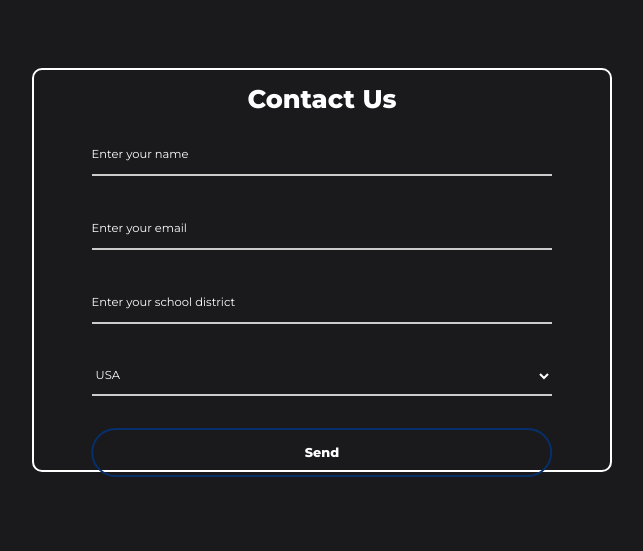
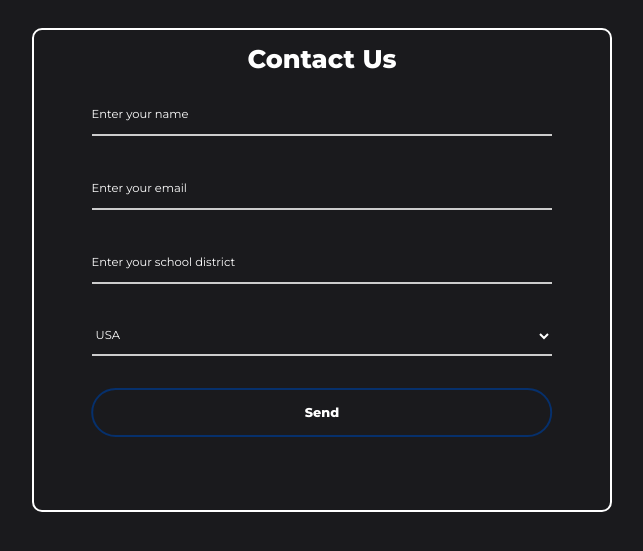
Before and after one commit to PacketPeter/edustore, a Flask app: page /contact in a window 1280 px wide. Shown: the part 130-681 px from the top of the page, without its empty margins (318-961 px from the left). Run offline with Flask 3, Linux system fonts and the light colour scheme.

Commit message:
box sizing fix

```diff
--- a/templates/contact.html
+++ b/templates/contact.html
@@ -142,7 +142,7 @@
 
     .content {
         width: 45vw;
-        height: 50vh;
+        height: 60vh;
         border: 2px solid white;
         border-radius: 10px;
         position: absolute;
--- a/templates/login.html
+++ b/templates/login.html
@@ -129,7 +129,7 @@
 
     .content {
         width: 25vw;
-        height: 50vh;
+        height: 60vh;
         border: 2px solid white;
         border-radius: 10px;
         position: absolute;
```
